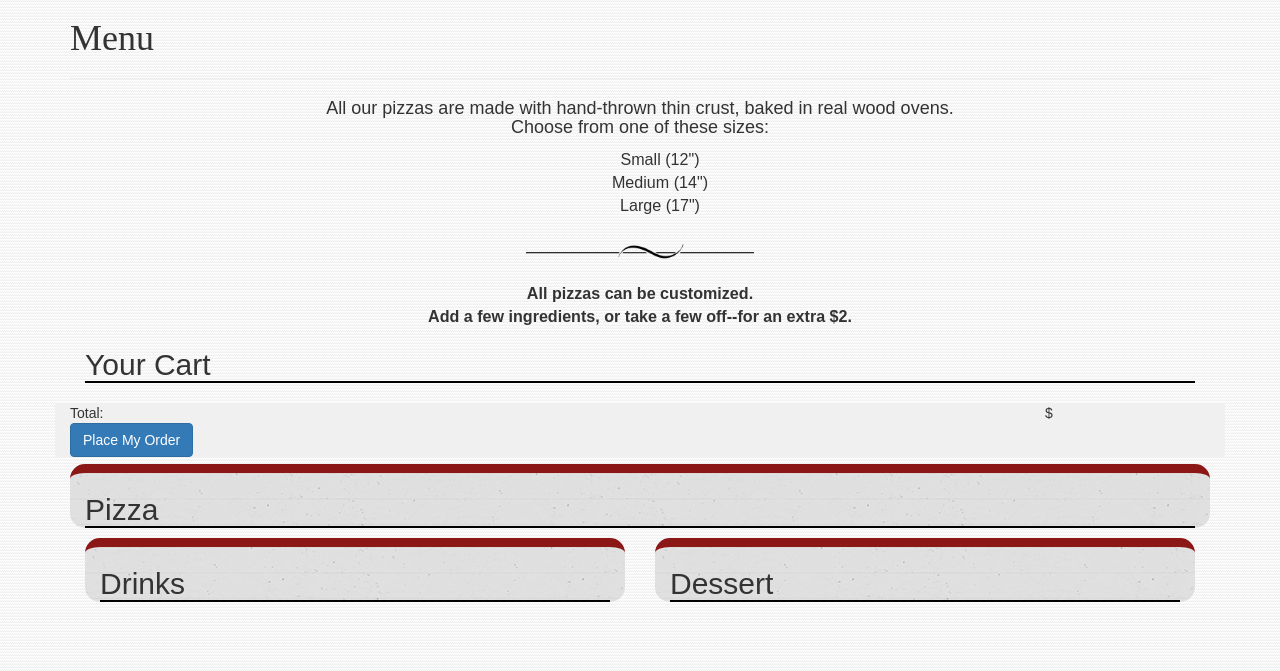
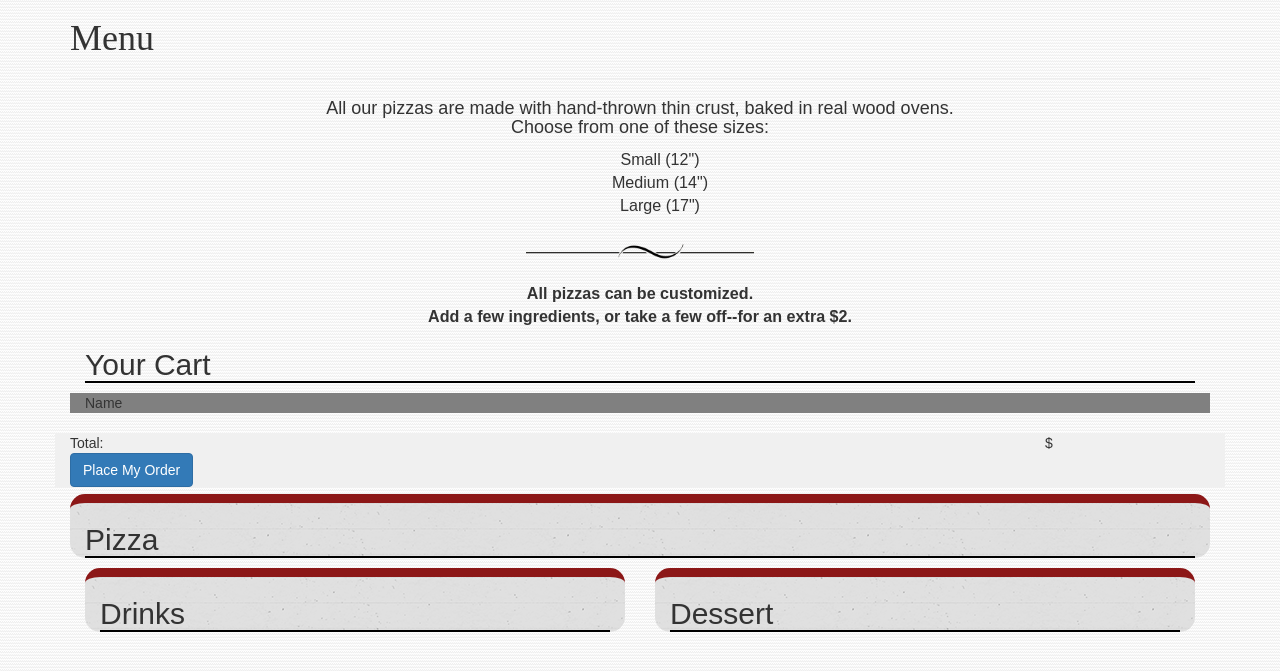
Before and after one commit to nikkhn/Assignment4, a plain HTML site: page order.html in a window 1280 px wide. Shown: the part 73-744 px from the top of the page. Drawn offline with nearby package versions, Linux system fonts and the light colour scheme; a script that the page names is missing; a web font is replaced by a local one.

Commit message:
no message

```diff
--- a/order.html
+++ b/order.html
@@ -49,7 +49,7 @@
                     <div class="cart-container"></div>
                       <div class="template-cart">
                           <dl>
-                            <dd class="name"></dd>
+                            <dd class="name">Name</dd>
                             <dt class="price">
                           </dl>
                       </div>
```
Also changed, not shown: about.html (+1 -1 lines), index.html (+1 -1 lines), menu.html (+1 -1 lines).
